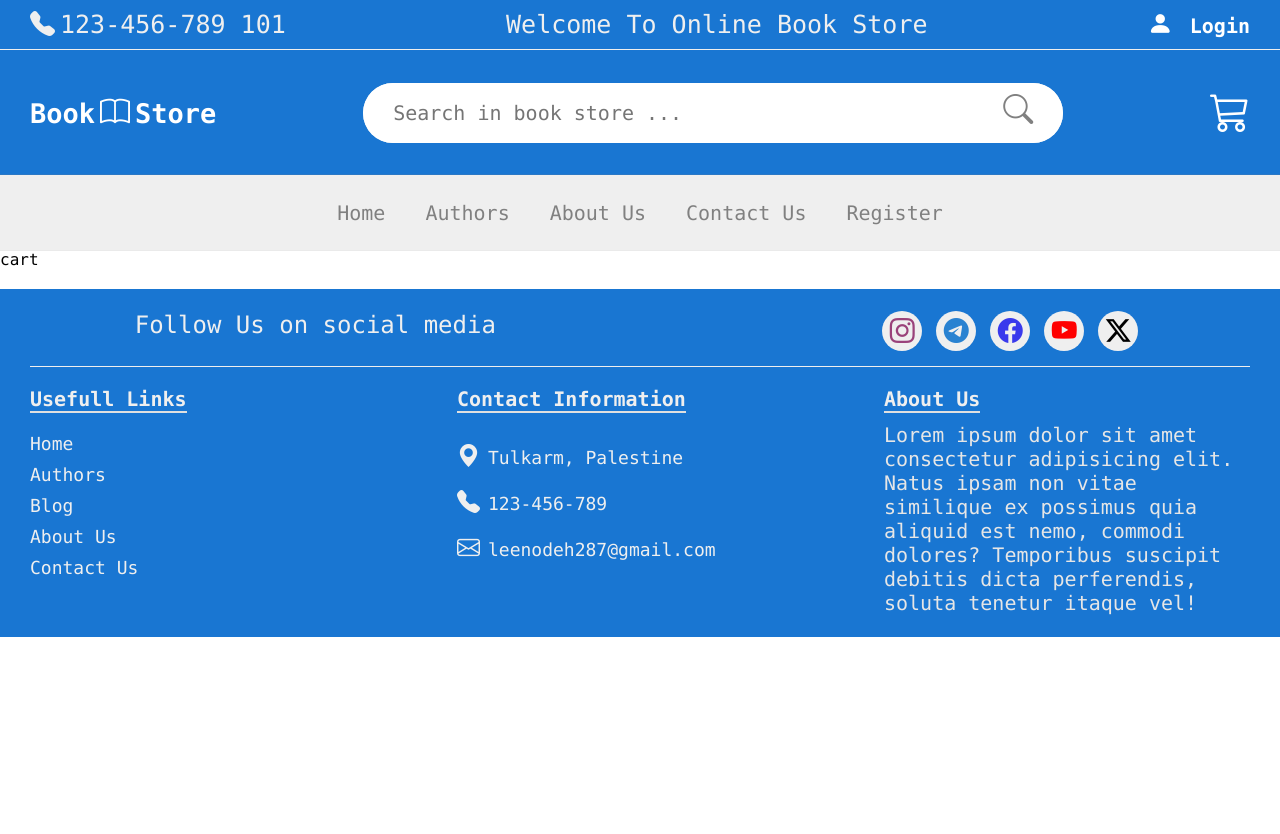
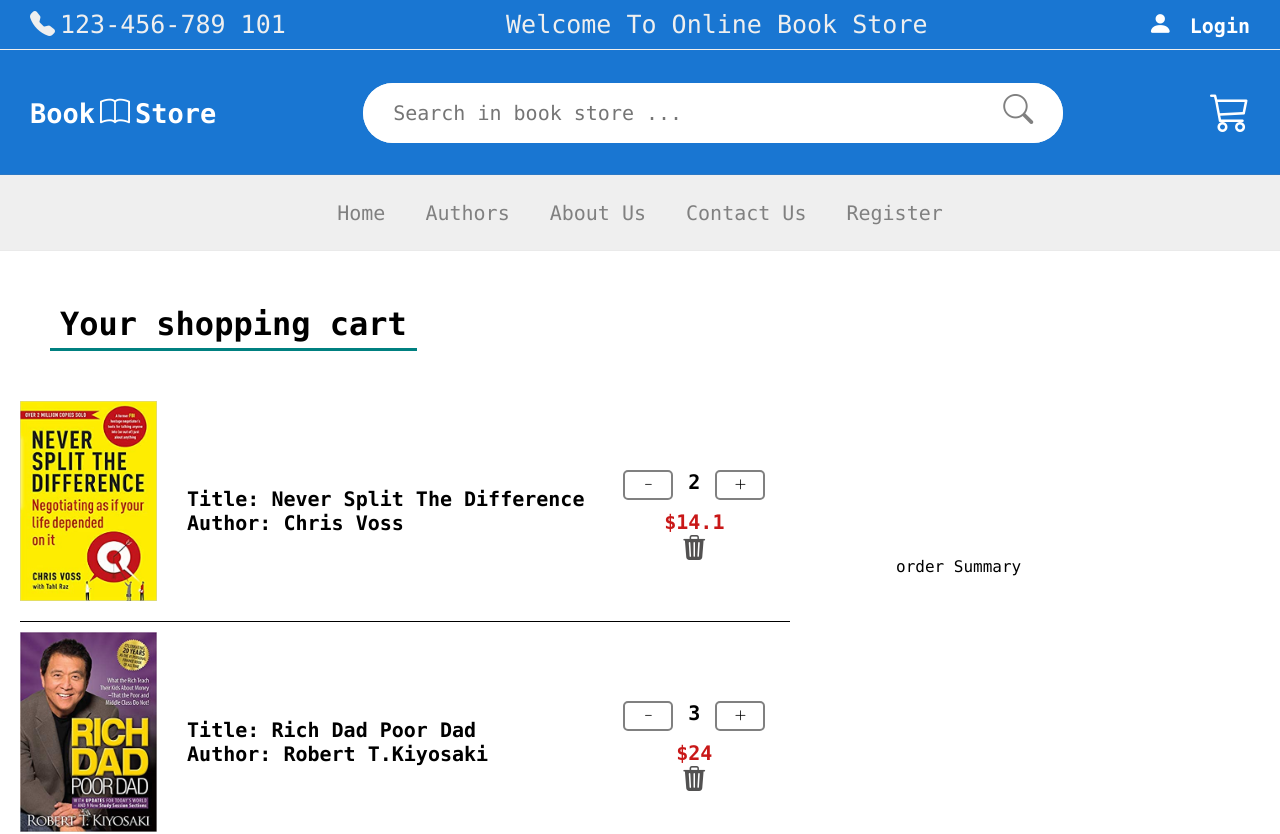
Before and after one commit to Leen-odeh3/Online-book-store-application, a React (Create React App) app: page /cart in a window 1280 px wide. Shown: the top 834 px of the page. Before the commit the page ends 800 px from the top, so only its background shows below. Built offline with nearby package versions, Linux system fonts and the light colour scheme.

Commit message:
cart style done

```diff
--- /dev/null
+++ b/src/Pages/Cart/Cart.css
@@ -0,0 +1,93 @@
+.cart-item {
+    display: flex;
+    width:90%;
+    border-bottom: 1px solid black;
+    margin-bottom: 10px;
+    align-items: center;
+}
+.imd-cart{
+    width:20%;
+    height: 200px;
+    margin-bottom: 20px ;
+    margin-right: 30px;
+}
+.flex{
+    display: flex;
+    flex-direction: column;
+    align-items: center;
+}
+.title-cart{
+    padding: 5px 10px;
+    border-bottom: 3px solid teal;
+width:fit-content;
+margin-left: 30px;
+margin-top: 30px;
+}
+.content-cart-shopping{
+    width:70%;
+    padding: 20px;
+    position: relative;
+}
+.qun{
+    display: flex;
+  flex-direction: row;
+  padding: 10px;
+
+
+}
+.items-cart{
+    margin-top: 50px;
+}
+.infoo{
+    display: flex;
+    flex-direction: column;
+    width:60%;
+
+}
+.qun button{
+    margin-left: 15px;
+    margin-right: 15px;
+    width:50px;
+    height: 30px;
+    background-color: white;
+    border: 2px solid gray;
+    border-radius: 5px;
+    cursor: pointer;
+}
+.price-item{
+   color:rgb(201, 24, 24);
+}
+div i.bi-trash3-fill{
+    color: rgb(82, 81, 81);
+    cursor: pointer;
+    font-size: 25px;
+
+}
+.cart-content{
+    display: flex;
+    align-items:center;
+}
+@media (max-width:900px){
+    .cart-item {
+        flex-direction: column;
+      margin-bottom: 50px;
+    }
+    .infoo{
+        width:100%;
+        text-align: center;
+        margin-bottom: 10px;
+    }
+    .imd-cart{
+        width:50%;
+        height: 300px;
+    }
+    .content-cart-shopping{
+        width:100%;
+    }
+    .cart-content{
+        flex-direction: column;
+    }
+    .flex{
+        margin-bottom: 25px;
+    }
+}
--- a/src/Pages/Cart/Cart.jsx
+++ b/src/Pages/Cart/Cart.jsx
@@ -1,11 +1,47 @@
-import React from 'react'
+import React, { useState } from "react";
+import { cartInfo } from "./../../data/cart";
+import "./Cart.css";
 
 const Cart = () => {
+  const [value, setvalue] = useState();
+
   return (
-    <div>
-      cart
+    <div className="cart-content">
+
+      <div className="content-cart-shopping">
+        <div className="title-cart">
+        <h1>Your shopping cart</h1>
+      </div>
+        <div className="items-cart">
+          {cartInfo.map((e) => (
+            <div key={e.id} className="cart-item">
+              <img src={`/books/${e.image}`} alt={e.title} className="imd-cart" />
+              <div className="infoo">
+                <b>Title: {e.title}</b>
+                <b> Author: {e.author}</b>
+              </div>
+              <div className="quantiety">
+                <div className="flex">
+                  <div className="qun">
+                    <button>
+                      <i class="bi bi-dash" onClick={()=>setvalue(prev=>prev+1)}></i>
+                    </button>
+                    <b>{e.quantity} </b>
+                    <button>
+                      <i class="bi bi-plus-lg"></i>
+                    </button>
+                  </div>
+                  <b className="price-item">${e.price * e.quantity}</b>
+                  <div> <i class="bi bi-trash3-fill"></i></div>
+                </div>
+              </div>
+            </div>
+          ))}
+        </div>
+      </div>
+      <div> order Summary</div>
     </div>
-  )
-}
+  );
+};
 
-export default Cart
+export default Cart;
```
